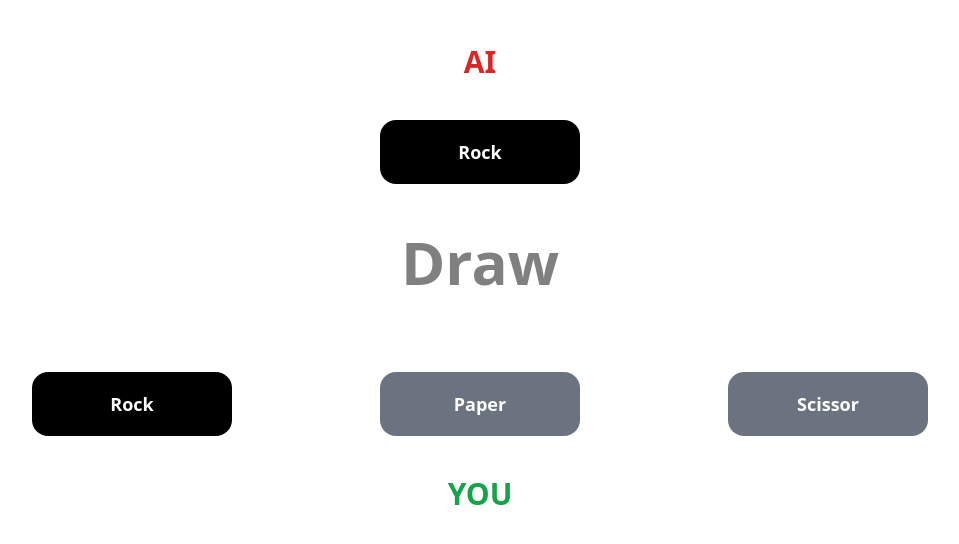
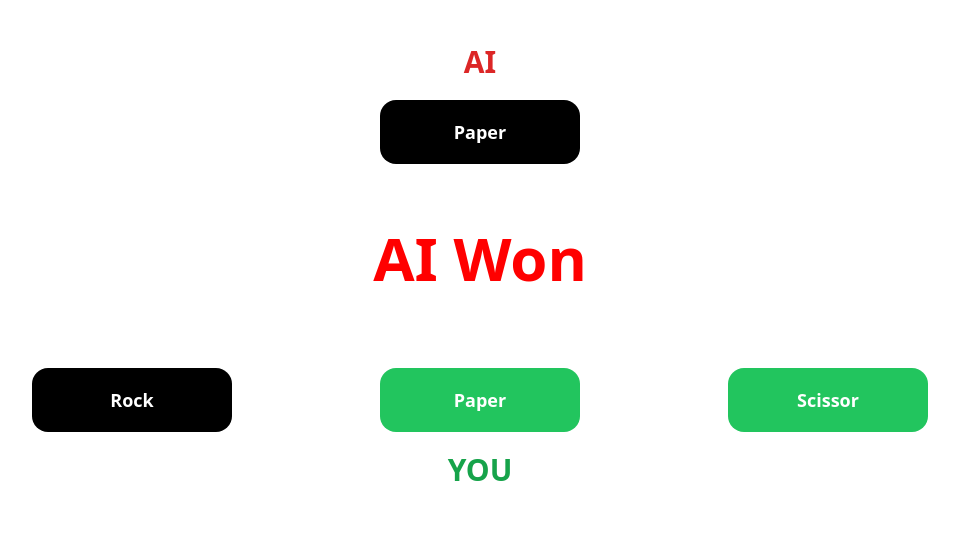
Before and after one commit to md-sh-shuvo/Rock-Paper-Scissor, a plain HTML site: page index.html in a window 1280 px wide. Both pictures are taken after a click on the element "Rock". Shown: the whole page, without its empty margins (160-1119 px from the left). Drawn offline with nearby package versions, Linux system fonts and the light colour scheme.

Commit message:
added some awsome interactions

```diff
--- a/index.html
+++ b/index.html
@@ -13,14 +13,14 @@
 </head>
 <body>
     <div class="text-3xl font-bold text-red-600  text-center mt-11">AI</div>
-    <div id="random" class="w-[200px] h-16 rounded-2xl bg-black text-white flex items-center justify-center font-bold text-lg  mx-auto mt-10">Random</div>
+    <div id="random" class="w-[200px] h-16 rounded-2xl bg-black text-white flex items-center justify-center font-bold text-lg  mx-auto mt-5">Random</div>
 
-    <div id="result" class="text-center mt-12 text-green-300 text-6xl font-bold">Start</div>
+    <div id="result" class="text-center mt-16 text-green-300 text-6xl font-bold">Start</div>
 
-    <div id="rps" class="w-[70%] min-h-[20vh] mx-auto pt-[10vh] pb-10 flex justify-between items-center gap-2">
-        <div id="rock"  class="cursor-pointer w-[200px] h-16 rounded-2xl bg-gray-500 text-white flex items-center justify-center font-bold text-lg">Rock</div>
-        <div id="paper" class="cursor-pointer w-[200px] h-16 rounded-2xl bg-gray-500 text-white flex items-center justify-center font-bold text-lg">Paper</div>
-        <div id="scissor" class="cursor-pointer w-[200px] h-16 rounded-2xl bg-gray-500 text-white flex items-center justify-center font-bold text-lg">Scissor</div>
+    <div id="rps" class="w-[70%] min-h-[20vh] mx-auto pt-[10vh] pb-5 flex justify-between items-center gap-2">
+        <div id="rock"  class="cursor-pointer w-[200px] h-16 rounded-2xl text-white flex items-center justify-center font-bold text-lg">Rock</div>
+        <div id="paper" class="cursor-pointer w-[200px] h-16 rounded-2xl text-white flex items-center justify-center font-bold text-lg">Paper</div>
+        <div id="scissor" class="cursor-pointer w-[200px] h-16 rounded-2xl  text-white flex items-center justify-center font-bold text-lg">Scissor</div>
     </div>
     <div class="text-3xl font-bold text-green-600  text-center">YOU</div>
 
--- a/sricpts/script.js
+++ b/sricpts/script.js
@@ -2,32 +2,37 @@ const getID = (id) => document.getElementById(id);
 
 let cntRound = 0, cntYou = 0, cntAI = 0;;
 
+['rock', 'paper', 'scissor'].forEach(id => {
+    getID(id).classList.add('bg-green-500');
+})
+
 getID('rps').addEventListener('click', function(event){
+    let target = event.target.closest('div');
+    if (!target || !['rock', 'paper', 'scissor'].includes(target.id)) return;
+
     cntRound++;
-    getID('rock').classList.remove('bg-gray-500');
-    getID('paper').classList.remove('bg-gray-500');
-    getID('scissor').classList.remove('bg-gray-500');
-    getID('rock').classList.remove('bg-black');
-    getID('paper').classList.remove('bg-black');
-    getID('scissor').classList.remove('bg-black');
+
+    ['rock', 'paper', 'scissor'].forEach(id =>{
+        getID(id).classList.remove('bg-green-500', 'bg-black');
+    })
 
     if(event.target.id === 'rock'){
+
         getID('rock').classList.add('bg-black');
-
-        getID('paper').classList.add('bg-gray-500');
-        getID('scissor').classList.add('bg-gray-500');
+        getID('paper').classList.add('bg-green-500');
+        getID('scissor').classList.add('bg-green-500');
     }
     else if(event.target.id === 'paper'){
         getID('paper').classList.add('bg-black');
+        getID('rock').classList.add('bg-green-500');
+        getID('scissor').classList.add('bg-green-500');
 
-        getID('rock').classList.add('bg-gray-500');
-        getID('scissor').classList.add('bg-gray-500');
     }
     else if(event.target.id === 'scissor'){
         getID('scissor').classList.add('bg-black');
+        getID('rock').classList.add('bg-green-500');
+        getID('paper').classList.add('bg-green-500');
 
-        getID('rock').classList.add('bg-gray-500');
-        getID('paper').classList.add('bg-gray-500');
     }
 
 
@@ -80,6 +85,9 @@ getID('rps').addEventListener('click', function(event){
             setTimeout(() => {
                 alert("Congrats!!! You Won... Play again?..");
                 getID('result').innerText = 'Start';
+                ['rock', 'paper', 'scissor'].forEach(id =>{
+                    getID(id).classList.add('bg-green-500');
+                })
                 cntAI = 0;
                 cntYou = 0;
             }, 300);
@@ -87,6 +95,9 @@ getID('rps').addEventListener('click', function(event){
             setTimeout(() => {
                 alert("Oops!!! AI Won... Play again?..");
                 getID('result').innerText = 'Start';
+                ['rock', 'paper', 'scissor'].forEach(id =>{
+                    getID(id).classList.add('bg-green-500');
+                })
                 cntAI = 0;
                 cntYou = 0;
         }, 300);
@@ -94,6 +105,9 @@ getID('rps').addEventListener('click', function(event){
             setTimeout(() => {
                 alert("Match DRAW... Play again?..");
                 getID('result').innerText = 'Start';
+                ['rock', 'paper', 'scissor'].forEach(id =>{
+                    getID(id).classList.add('bg-green-500');;
+                })
                 cntAI = 0;
                 cntYou = 0;
             }, 300);
```
